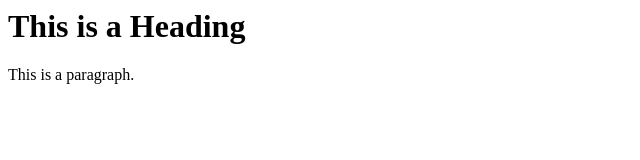
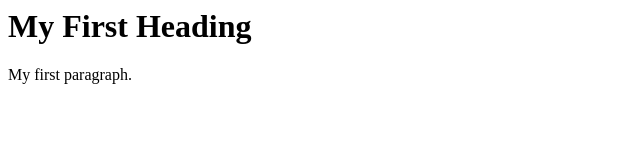
Before and after one commit to prasadthorat/prasad.gethub.in, a plain HTML site: page index.html in a window 1280 px wide. Shown: the whole page, without its empty margins (0-640 px from the left). Drawn offline with Linux system fonts and the light colour scheme.

Commit message:
Add files via upload

```diff
--- a/index.html
+++ b/index.html
@@ -4,8 +4,8 @@
 </head>
 <body>
 
-<h1>This is a Heading</h1>
-<p>This is a paragraph.</p>
+<h1>My First Heading</h1>
+<p>My first paragraph.</p>
 
 </body>
 </html>
```
